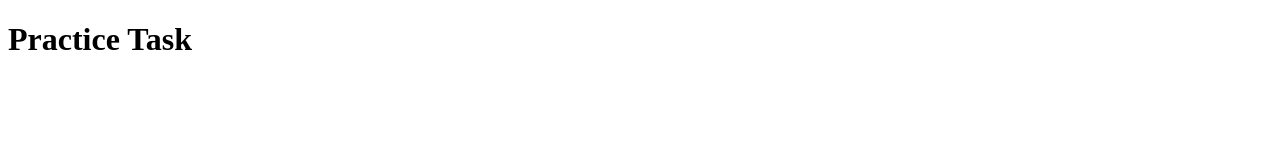
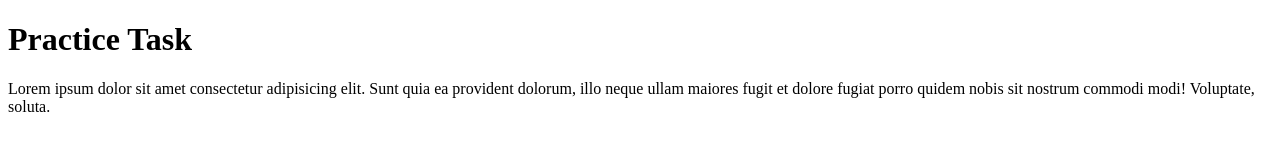
Before and after one commit to akibsaleh/js_fullstack-ph, a plain HTML site: page Module One/index.html in a window 1280 px wide. Drawn offline with Linux system fonts and the light colour scheme.

Commit message:
First Commit

```diff
--- a/Module One/index.html
+++ b/Module One/index.html
@@ -7,5 +7,6 @@
 </head>
 <body>
     <h1>Practice Task</h1>
+    <p>Lorem ipsum dolor sit amet consectetur adipisicing elit. Sunt quia ea provident dolorum, illo neque ullam maiores fugit et dolore fugiat porro quidem nobis sit nostrum commodi modi! Voluptate, soluta.</p>
 </body>
 </html>
```
